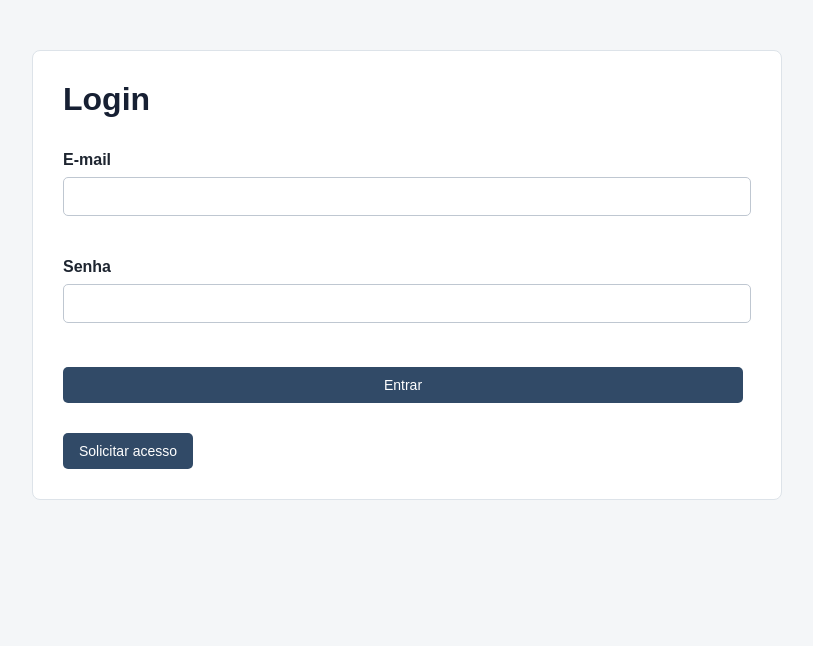
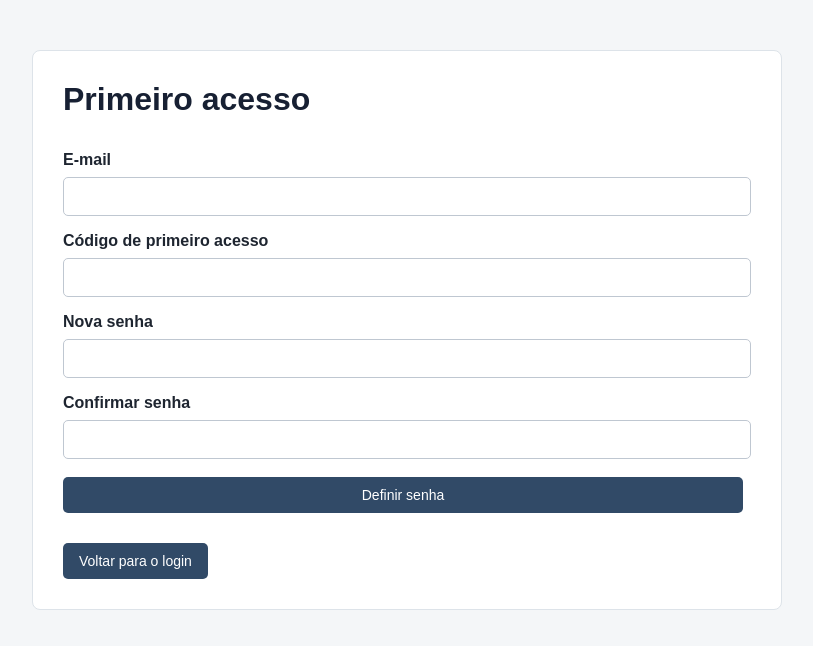
Before and after one commit to gaabrielmunhoz/atividade-somativa-2-api-rest-segura, a React (Vite) app in the folder frontend/: page /primeiro-acesso in a window 1280 px wide. Before the commit this address led to /. Shown: the top 646 px of the page, without its empty margins (233-1046 px from the left). Built offline with nearby package versions, Linux system fonts and the light colour scheme.

Commit message:
tela de primeiro acesso configurada

```diff
--- a/frontend/src/App.jsx
+++ b/frontend/src/App.jsx
@@ -6,6 +6,8 @@ import MeusDados from "./paginas/MeusDados"
 import Usuarios from "./paginas/Usuarios"
 import EditarUsuario from "./paginas/EditarUsuario"
 import Solicitacoes from "./paginas/Solicitacoes"
+import NovoUsuario from "./paginas/NovoUsuario"
+import PrimeiroAcesso from "./paginas/PrimeiroAcesso"
 import Navbar from "./componentes/Navbar"
 import "./App.css"
 
@@ -16,8 +18,10 @@ function App(){
       <Routes>
         <Route path="/" element={<Login />}></Route>
         <Route path="/solicitar-acesso" element={<SolicitarAcesso />}></Route>
+        <Route path="/primeiro-acesso" element={<PrimeiroAcesso />}></Route>
         <Route path="/meus-dados" element={<MeusDados />}></Route>
         <Route path="/usuarios" element={<Usuarios />}></Route>
+        <Route path="/usuarios/novo" element={<NovoUsuario />}></Route>
         <Route path="/usuarios/:id/editar" element={<EditarUsuario />}></Route>
         <Route path="/solicitacoes" element={<Solicitacoes />}></Route>
         <Route path="*" element={<Navigate to="/" />}></Route>
--- a/frontend/src/componentes/Navbar.jsx
+++ b/frontend/src/componentes/Navbar.jsx
@@ -5,7 +5,7 @@ function Navbar(){
     const location = useLocation()
     const token = localStorage.getItem("token")
 
-    if (!token || location.pathname === "/" || location.pathname === "/solicitar-acesso"){
+    if (!token || location.pathname === "/" || location.pathname === "/solicitar-acesso" || location.pathname === "/primeiro-acesso"){
         return null
     }
 
--- a/frontend/src/paginas/Login.jsx
+++ b/frontend/src/paginas/Login.jsx
@@ -53,6 +53,8 @@ function Login(){
             {mensagem && (<p>{mensagem}</p>)}
 
             <button type="button" onClick={()=>navigate("/solicitar-acesso")}>Solicitar acesso</button>
+
+            <button type="button" onClick={()=> navigate("/primeiro-acesso")}>Primeiro acesso</button>
         </main>
     )
 }
--- /dev/null
+++ b/frontend/src/paginas/NovoUsuario.jsx
@@ -0,0 +1,100 @@
+import { useEffect, useState } from "react"
+import {useNavigate} from "react-router-dom"
+import {API_URL} from "../api"
+
+function NovoUsuario() {
+    const [nome, setNome] = useState("")
+    const [email, setEmail] = useState("")
+    const [perfil, setPerfil] =useState("Cliente")
+    const [mensagem, setMensagem] = useState("")
+    const [codigo, setCodigo] = useState("")
+    const navigate = useNavigate()
+    const token = localStorage.getItem("token")
+
+    useEffect(()=> {
+        if(!token) {
+            navigate("/")
+            return
+        }
+
+        try {
+            const usuarioLogado = JSON.parse(atob(token.split(".")[1]))
+
+            if (usuarioLogado.perfil !== "Administrador") {
+                navigate("/meus-dados")
+            }
+        } catch {
+            localStorage.removeItem("token")
+            navigate("/")
+        }
+    }, [navigate, token])
+
+    async function cadastrarUsuario(event) {
+        event.preventDefault()
+        setMensagem("")
+        setCodigo("")
+
+        try {
+            const resposta = await fetch(`${API_URL}/usuarios`, {
+                method: "POST",
+                headers: {
+                    "Content-Type": "application/json",
+                    Authorization: `Bearer ${token}`
+                },
+                body: JSON.stringify({nome, email, perfil})
+            })
+
+            const dados = await resposta.json()
+
+            if (!resposta.ok){
+                setMensagem(dados.mensagem)
+                return
+            }
+
+            setMensagem("Usuário cadastrado com sucesso!")
+            setCodigo(dados.codigoPrimeiroAcesso)
+
+            setNome("")
+            setEmail("")
+            setPerfil("Cliente")
+        } catch {
+            setMensagem("Não foi possível cadastrar o usuário.")
+        }
+    }
+
+    return (
+        <main>
+            <h1>Novo usuário</h1>
+
+            <form onSubmit={cadastrarUsuario}>
+                <label htmlFor="nome">Nome</label>
+                <input type="text" id="nome" value={nome} onChange={(event)=> setNome(event.target.value)} required />
+
+                <label htmlFor="email">E-mail</label>
+                <input type="email" id="email" value={email} onChange={(event)=> setEmail(event.target.value)} required />
+
+                <label htmlFor="perfil">Perfil de acesso</label>
+                <select id="perfil" value={perfil} onChange={(event)=> setPerfil(event.target.value)}>
+                    <option value="Cliente">Cliente</option>
+                    <option value="Operador">Operador</option>
+                    <option value="Administrador">Administrador</option>
+                </select>
+
+                <button type="submit">Cadastrar usuário</button>
+            </form>
+
+            {mensagem && (<p>{mensagem}</p>)}
+            {codigo && (
+                <div>
+                    <p><strong>Código de primeiro acesso:</strong></p>
+                    <p>{codigo}</p>
+                    <p>Informe este código ao usuário para que ele possa definir a prórpia senha.</p>
+                </div>
+            )}
+
+            <button type="button" onClick={() => navigate("/usuarios")}>Voltar</button>
+        </main>
+    )
+}
+
+export default NovoUsuario
--- /dev/null
+++ b/frontend/src/paginas/PrimeiroAcesso.jsx
@@ -0,0 +1,71 @@
+import { useState } from "react"
+import { useNavigate } from "react-router-dom"
+import { API_URL } from "../api"
+
+function PrimeiroAcesso(){
+    const [email, setEmail] = useState("")
+    const [codigo, setCodigo] = useState("")
+    const [senha, setSenha] = useState("")
+    const [confirmarSenha, setConfirmarSenha] = useState("")
+    const [mensagem, setMensagem] = useState("")
+    const navigate = useNavigate()
+
+    async function definirSenha(event) {
+        event.preventDefault()
+        setMensagem("")
+
+        if (senha !== confirmarSenha){
+            setMensagem("As senhas precisam ser iguais.")
+            return
+        }
+
+        try {
+            const resposta = await fetch(`${API_URL}/primeiro-acesso`, {
+                method: "POST",
+                headers: {"Content-Type": "application/json"},
+                body: JSON.stringify({email, codigo, senha})
+            })
+
+            const dados = await resposta.json()
+
+            if (!resposta.ok) {
+                setMensagem(dados.mensagem)
+                return
+            }
+
+            setMensagem(dados.mensagem)
+            setEmail("")
+            setCodigo("")
+            setSenha("")
+            setConfirmarSenha("")
+        } catch {
+            setMensagem("Não foi possível conectar à API.")
+        }
+    }
+
+    return (
+        <main>
+            <h1>Primeiro acesso</h1>
+            <form onSubmit={definirSenha}>
+                <label htmlFor="email">E-mail</label>
+                <input type="email" id="email" value={email} onChange={(event)=> setEmail(event.target.value)} required />
+
+                <label htmlFor="codigo">Código de primeiro acesso</label>
+                <input type="text" id="codigo" value={codigo} onChange={(event) => setCodigo(event.target.value)} required />
+
+                <label htmlFor="senha">Nova senha</label>
+                <input type="password" id="senha" value={senha} onChange={(event)=> setSenha(event.target.value)} required />
+
+                <label htmlFor="confirmarSenha">Confirmar senha</label>
+                <input type="password" id="confirmarSenha" value={confirmarSenha} onChange={(event)=> setConfirmarSenha(event.target.value)} required />
+
+                <button type="submit">Definir senha</button>
+            </form>
+
+            {mensagem && (<p>{mensagem}</p>)}
+            <button type="button" onClick={() => navigate("/")}>Voltar para o login</button>
+        </main>
+    )
+}
+
+export default PrimeiroAcesso
--- a/frontend/src/paginas/Usuarios.jsx
+++ b/frontend/src/paginas/Usuarios.jsx
@@ -102,6 +102,11 @@ function Usuarios(){
     return (
         <main>
             <h1>Usuários</h1>
+
+            {usuarioLogado.perfil === "Administrador" && (
+                <button type="button" onClick={() => navigate("/usuarios/novo")}>Novo Usuário</button>
+            )}
+
             <button type="button" onClick={()=> navigate("/meus-dados")}>Voltar</button>
             {mensagem && (<p>{mensagem}</p>)}
             <br />
```
Also changed, not shown: 1 other file (tests, documents, lock files or other folders).
